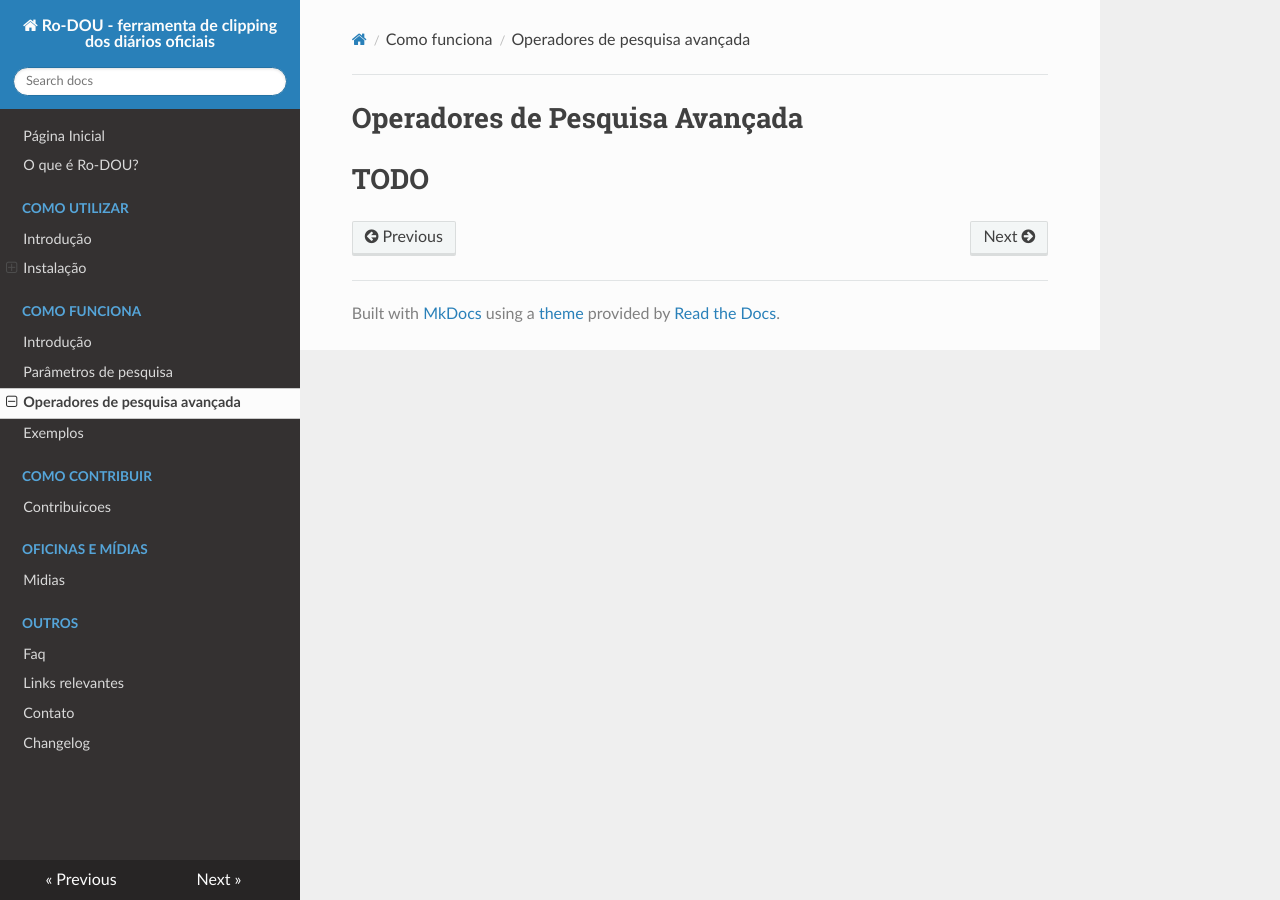
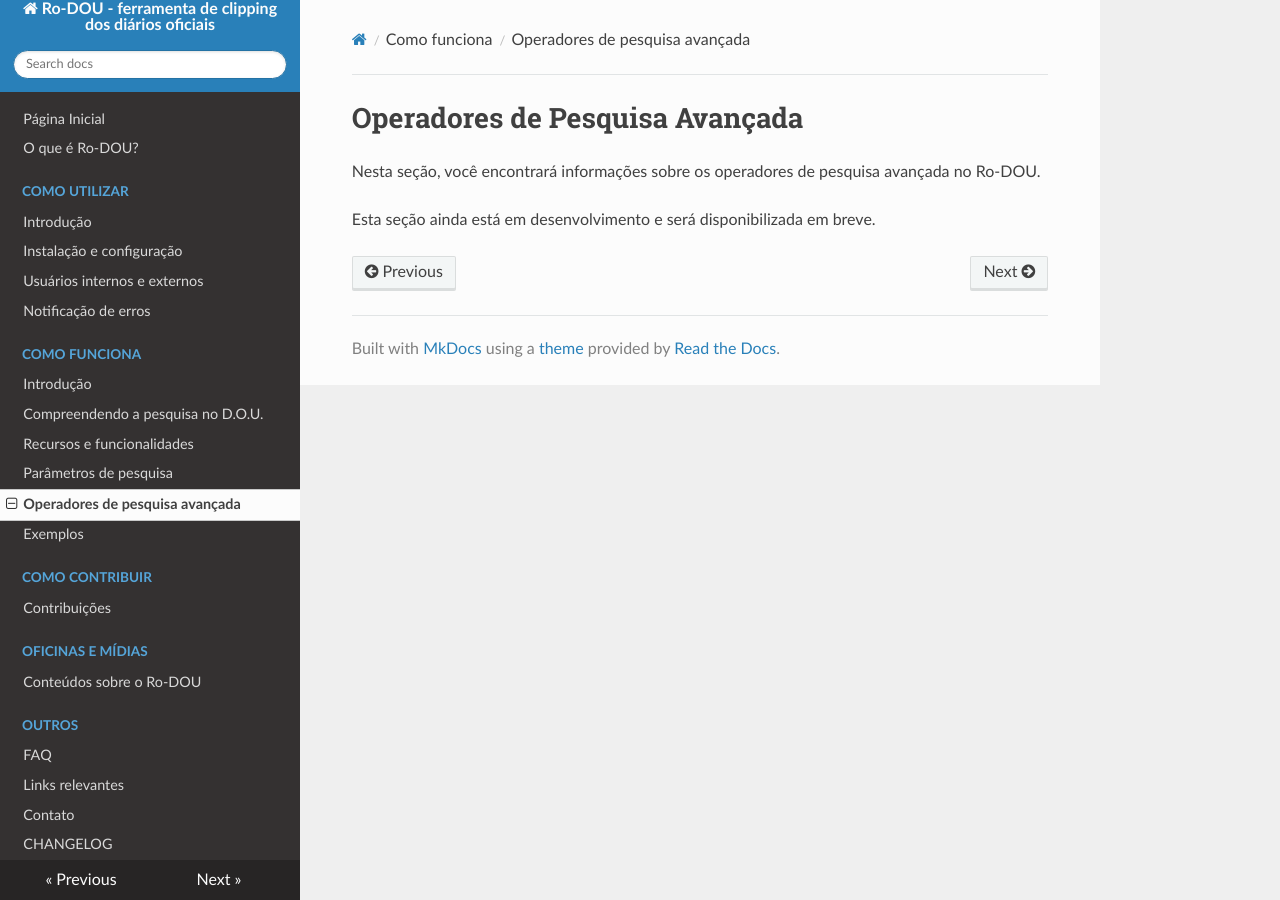
Before and after one commit to gestaogovbr/Ro-dou, an MkDocs documentation site: the page built from docs/docs/como_funciona/operadores.md, in a window 1280 px wide. Built offline with MkDocs 1.6.1, drawn with Linux system fonts in a browser that asks for light colours; nearby versions of some CDN libraries.

Commit message:
Improve the left sidebar structure

```diff
--- a/docs/docs/como_funciona/operadores.md
+++ b/docs/docs/como_funciona/operadores.md
@@ -1,3 +1,5 @@
 # Operadores de Pesquisa Avançada
 
-# TODO
+Nesta seção, você encontrará informações sobre os operadores de pesquisa avançada no Ro-DOU.
+
+Esta seção ainda está em desenvolvimento e será disponibilizada em breve.
--- a/docs/mkdocs.yml
+++ b/docs/mkdocs.yml
@@ -4,24 +4,26 @@ nav:
   - Página Inicial: index.md
   - O que é Ro-DOU?: rodou.md
   - Como utilizar:
-    - Introdução: como_utilizar/index.md
-    - Instalação:
-      - Instalação: como_utilizar/instalacao/instalacao.md
-      - Notificação de Erros: como_utilizar/instalacao/notificacao_de_erros.md
+    - Introdução: como_utilizar/intro_utilizacao.md
+    - Instalação e configuração: como_utilizar/instalacao.md
+    - Usuários internos e externos: como_utilizar/usuarios.md
+    - Notificação de erros: como_utilizar/notificacao_de_erros.md
   - Como funciona:
-    - Introdução: como_funciona/index.md
+    - Introdução: como_funciona/intro_funcionamento.md
+    - Compreendendo a pesquisa no D.O.U.: como_funciona/pesquisa_dou.md
+    - Recursos e funcionalidades: como_funciona/recursos_funcionalidades.md
     - Parâmetros de pesquisa: como_funciona/parametros.md
     - Operadores de pesquisa avançada: como_funciona/operadores.md
-    - Exemplos: como_funciona/exemplos/exemplos.md
+    - Exemplos: como_funciona/exemplos.md
   - Como contribuir:
-    - contribuicoes.md
+    - Contribuições: contribuicoes.md
   - Oficinas e mídias:
-    - midias.md
+    - Conteúdos sobre o Ro-DOU: midias.md
   - Outros:
-    - faq.md
+    - FAQ: faq.md
   - Links relevantes: links.md
   - Contato: contato.md
-  - Changelog: changelog.md
+  - CHANGELOG: changelog.md
 
 theme:
   name: 'readthedocs'
```
Also changed, not shown: docs/docs/como_funciona/index.md (deleted, +0 -26 lines), docs/docs/como_funciona/intro_funcionamento.md (added, +8 -0 lines), docs/docs/como_funciona/pesquisa_dou.md (added, +7 -0 lines), docs/docs/como_funciona/recursos_funcionalidades.md (added, +9 -0 lines), docs/docs/como_funciona/exemplos.md (renamed from docs/docs/como_funciona/exemplos/exemplos.md), docs/docs/como_utilizar/instalacao.md (renamed from docs/docs/como_utilizar/instalacao/instalacao.md), docs/docs/como_utilizar/intro_utilizacao.md (renamed from docs/docs/como_utilizar/index.md), docs/docs/como_utilizar/notificacao_de_erros.md (renamed from docs/docs/como_utilizar/instalacao/notificacao_de_erros.md).
